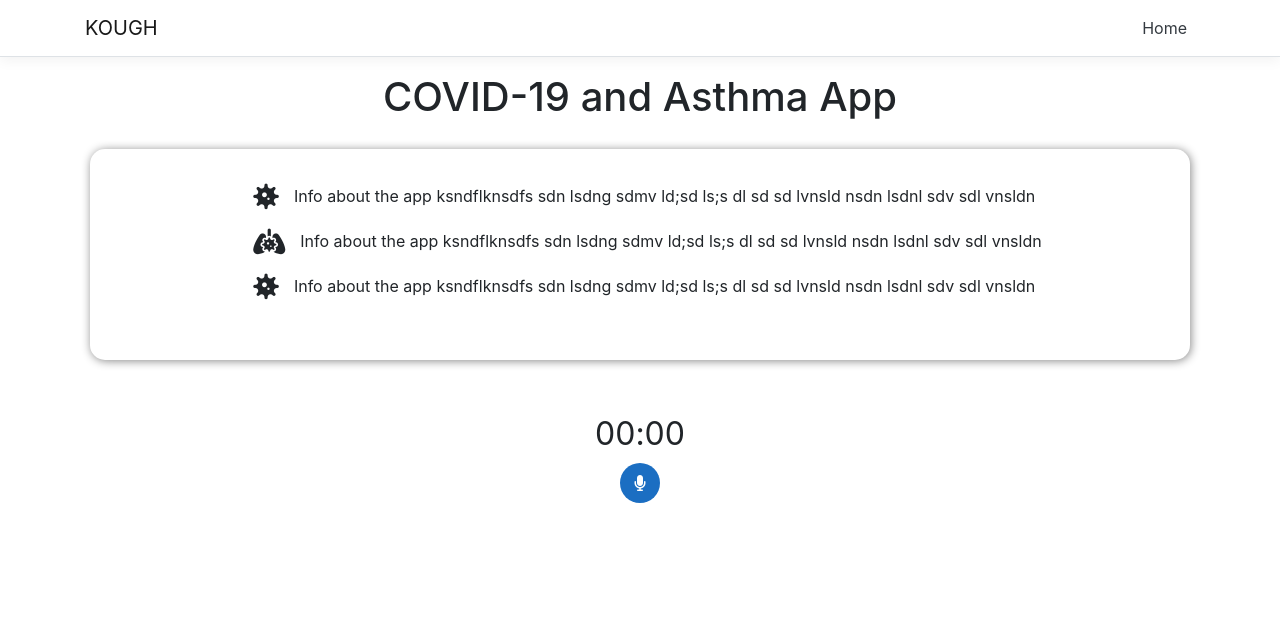
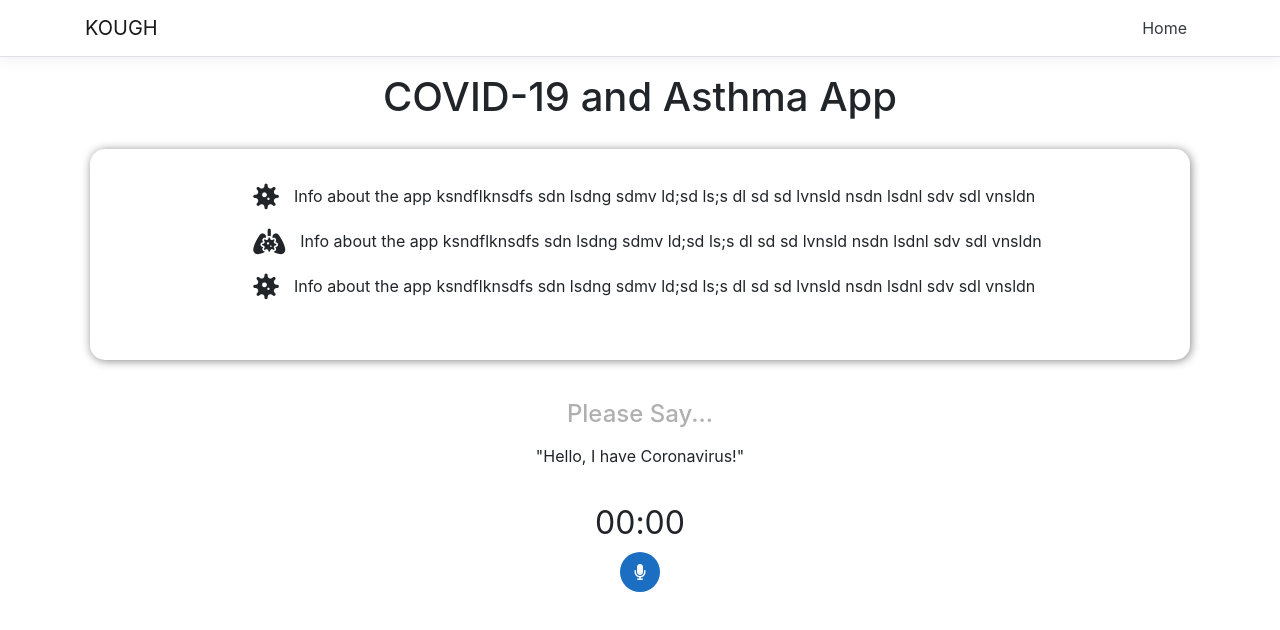
Before and after one commit to jsnieg/tse-assignment, a React (Create React App) app in the folder KOUGH/KOUGH/ClientApp/: page / in a window 1280 px wide. Shown: the top 630 px of the page. Built offline with nearby package versions, Linux system fonts and the light colour scheme.

Commit message:
refactor css and added speech text for user

```diff
--- a/KOUGH/KOUGH/ClientApp/src/components/HomePage/Home.css
+++ b/KOUGH/KOUGH/ClientApp/src/components/HomePage/Home.css
@@ -1,11 +1,6 @@
 .top-part {
   height: auto;
   width: 100%;
-}
-
-.title-container {
-  display: table;
-  margin: 0 auto;
 }
 
 .list {
@@ -31,6 +26,11 @@
   background-size: cover;
 }
 
+.recorder-title {
+  margin: 40px auto 15px auto;
+  color: #888888a9;
+}
+
 .list-container {
   margin: 20px 5px auto 5px;
   padding: 10px;
@@ -38,7 +38,12 @@
   border-radius: 15px;
 }
 .voice-recorder {
-  margin: 40px auto;
+  margin: 5px auto 40px auto;
+}
+
+.center {
+  display: table;
+  margin: 0 auto;
 }
 
 .icon {
--- a/KOUGH/KOUGH/ClientApp/src/components/HomePage/Home.js
+++ b/KOUGH/KOUGH/ClientApp/src/components/HomePage/Home.js
@@ -9,7 +9,7 @@ export default function Home() {
   return (
     <div>
       <section className='top-part'>
-          <div className='title-container'>
+          <div className='title-container center'>
             <h1 className='title'>
               COVID-19 and Asthma App
             </h1>
@@ -55,6 +55,14 @@ export default function Home() {
           </div>
 
       </section>
+      <div className='title-container center'>
+        <h4 className='recorder-title'>
+          Please Say...
+        </h4>
+      </div>
+      <div className='center'>
+        <p>"Hello, I have Coronavirus!"</p>
+      </div>
 
       <section className='voice-recorder'>
         <div className='recorder-container'>
```
